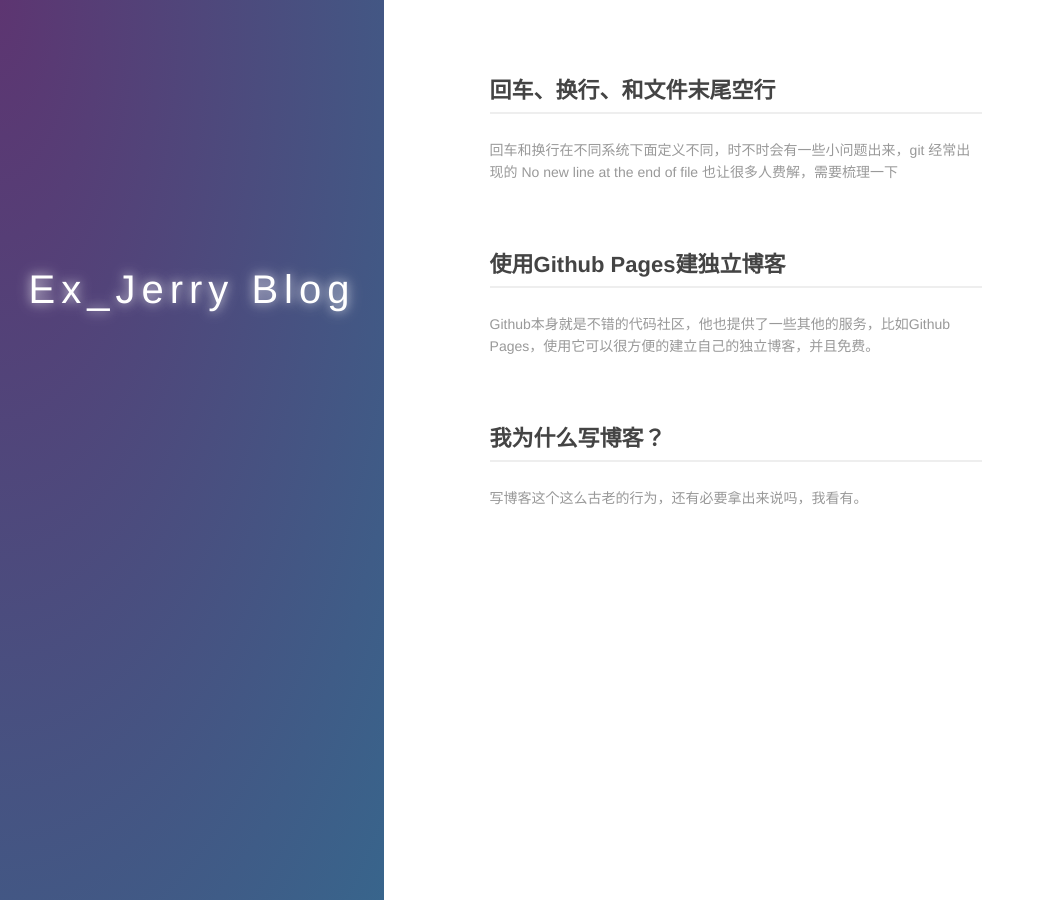
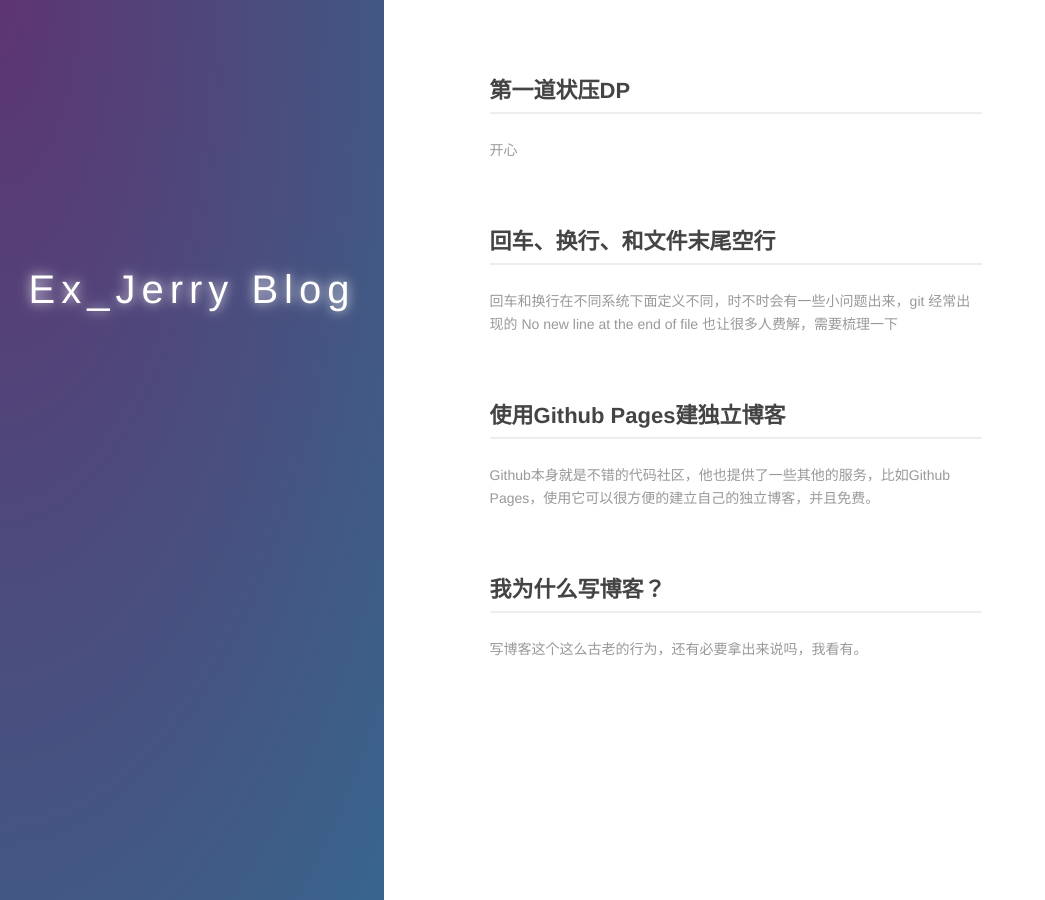
Before and after one commit to ExJerry/ExJerry.github.io, a Jekyll site: the page built from index.md, in a window 1280 px wide. Shown: the whole page, without its empty margins (0-1045 px from the left). Built offline with Jekyll 4.4.1, drawn with Linux system fonts in a browser that asks for light colours.

Commit message:
Update 2021-08-08-zydp.md

```diff
--- a/_posts/2021-08-08-zydp.md
+++ b/_posts/2021-08-08-zydp.md
@@ -1,3 +1,9 @@
+---
+layout:     post
+title:      第一道状压DP
+category: blog
+description: 开心
+---
 # 终于做出来了
 ### 耶耶耶耶耶耶
 ### 计蒜客蒜头君的积木（子集DP)
```
